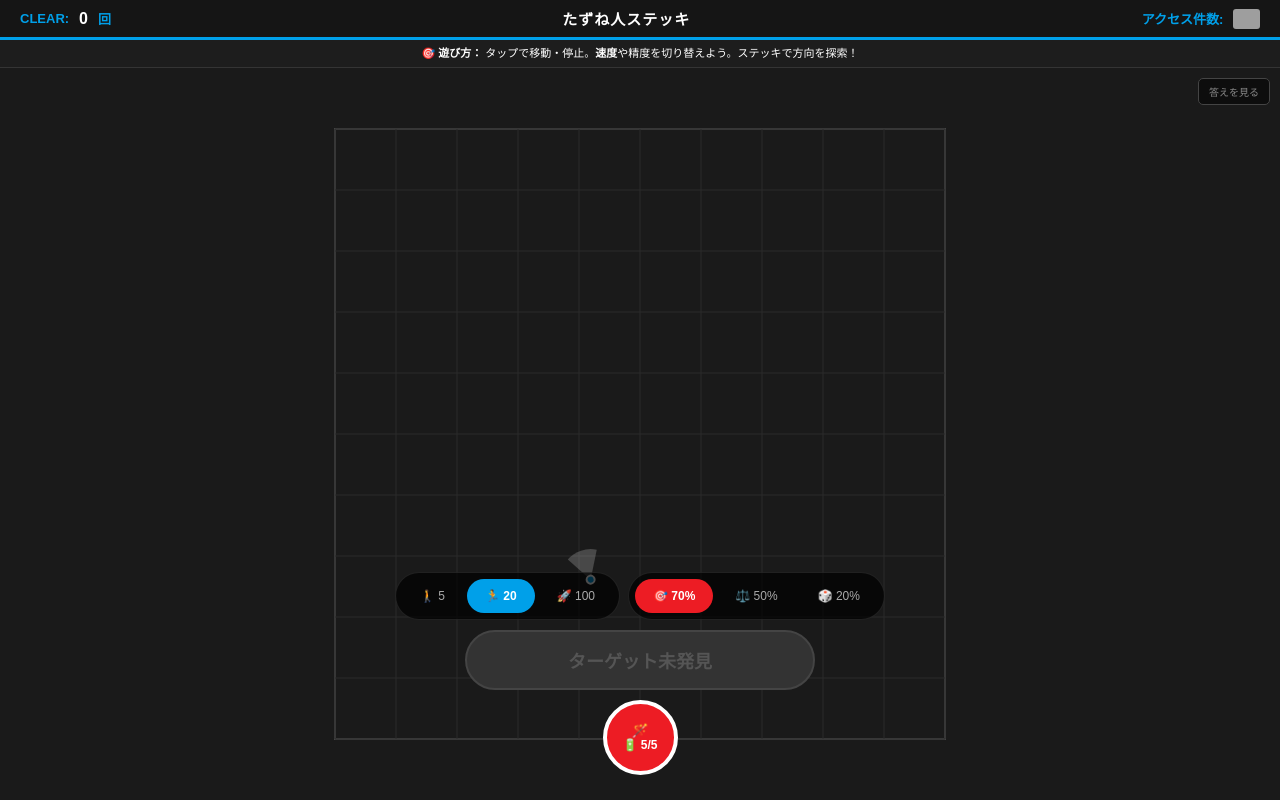
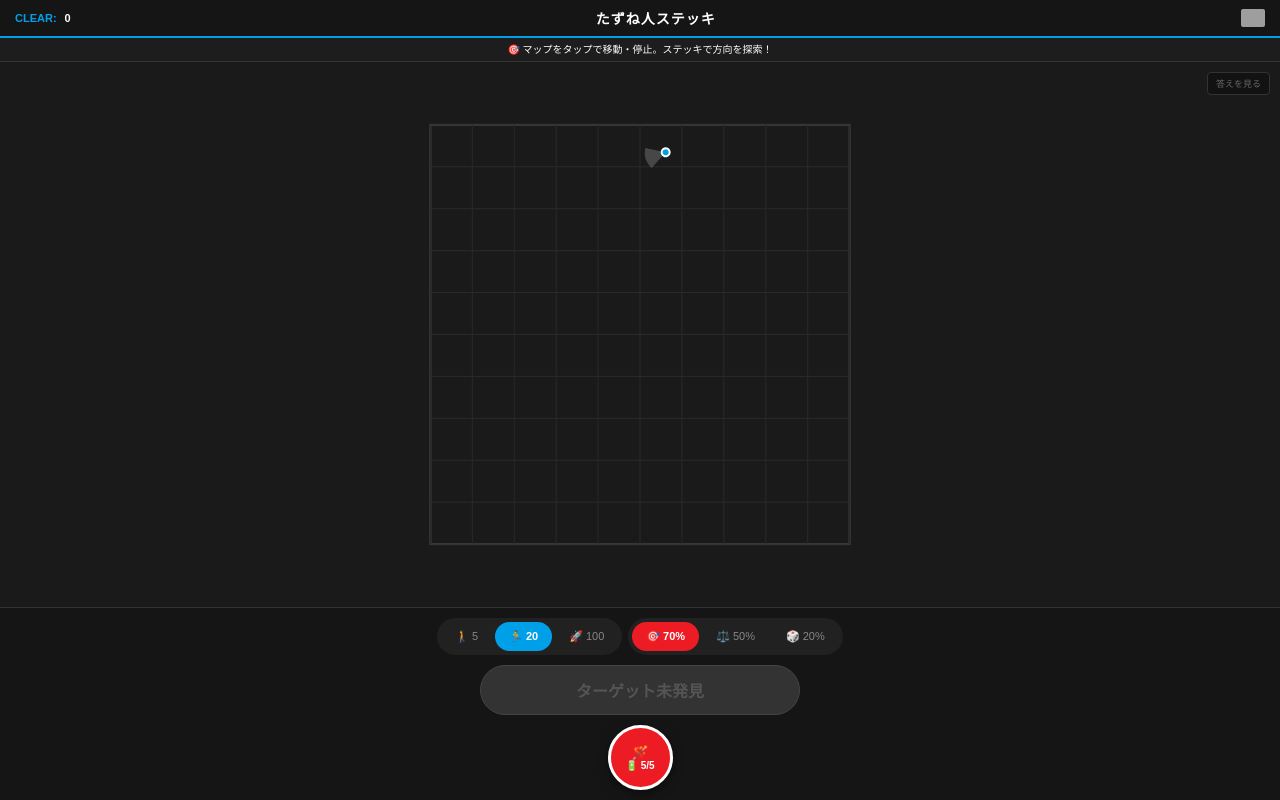
Before and after one commit to sorano-akari/finding_wand, a plain HTML site: page index.html in a window 1280 px wide. Drawn offline with Linux system fonts and the light colour scheme; grey boxes are pictures that could not be loaded.

Commit message:
サイズ調整

```diff
--- a/index.html
+++ b/index.html
@@ -2,7 +2,7 @@
 <html lang="ja">
 <head>
     <meta charset="UTF-8">
-    <meta name="viewport" content="width=device-width, initial-scale=1.0, maximum-scale=1.0, user-scalable=no">
+    <meta name="viewport" content="width=device-width, initial-scale=1.0, maximum-scale=1.0, user-scalable=no, viewport-fit=cover">
     <title>たずね人ステッキ・シミュレーター</title>
     <style>
         :root {
@@ -12,9 +12,10 @@
             --ui-dark: #1e1e1e;
         }
 
+        /* 100dvh を使用してモバイルブラウザのツールバーに対応 */
         body {
             margin: 0;
-            height: 100vh;
+            height: 100dvh;
             display: flex;
             flex-direction: column;
             background: var(--bg-dark);
@@ -29,9 +30,8 @@
 
         .top-bar {
             background: #151515;
-            padding: 8px 20px;
-            border-bottom: 3px solid var(--dora-blue);
-            color: white;
+            padding: 8px 15px;
+            border-bottom: 2px solid var(--dora-blue);
             display: flex;
             justify-content: space-between;
             align-items: center;
@@ -40,86 +40,121 @@
         .visitor-box {
             display: flex;
             align-items: center;
-            gap: 10px;
-            font-size: 13px;
+            gap: 8px;
+            font-size: 11px;
             font-weight: bold;
             color: var(--dora-blue);
         }
-        .visitor-box img { height: 20px; border-radius: 3px; }
+        .visitor-box img { height: 18px; border-radius: 2px; }
 
         #guide-text {
             background: rgba(30, 30, 30, 0.9);
-            padding: 6px;
-            font-size: 11px;
+            padding: 5px;
+            font-size: 10px;
             text-align: center;
-            line-height: 1.4;
+            line-height: 1.3;
             border-bottom: 1px solid rgba(255,255,255,0.1);
         }
 
-        /* 【修正】ここがマップの表示領域 */
+        /* マップエリア：はみ出しを許容しない */
         main {
             flex-grow: 1;
             position: relative;
             overflow: hidden;
-            width: 100%;
+            background: #1a1a1a;
         }
-        canvas { display: block; width: 100%; height: 100%; }
+        canvas { display: block; }
 
-        #floating-ui {
-            position: absolute;
-            inset: 0;
-            pointer-events: none;
-            display: flex;
-            flex-direction: column;
-        }
-
-        .bottom-controls {
-            margin-top: auto;
-            padding: 15px;
+        /* 操作パネル：画面下部に固定（flexの要素として配置） */
+        footer {
+            flex-shrink: 0;
+            background: #151515;
+            padding: 10px 10px calc(10px + env(safe-area-inset-bottom));
+            border-top: 1px solid #333;
             display: flex;
             flex-direction: column;
             align-items: center;
             gap: 10px;
-            padding-bottom: 25px;
+            z-index: 20;
         }
-        .btns-row { display: flex; gap: 8px; pointer-events: auto; }
 
-        .speed-btns, .acc-btns { display: flex; gap: 4px; background: rgba(0,0,0,0.7); padding: 6px; border-radius: 40px; border: 1px solid rgba(255,255,255,0.1); }
-        .speed-btns button, .acc-btns button { padding: 10px 18px; border: none; background: transparent; border-radius: 30px; font-size: 12px; color: #aaa; cursor: pointer; }
+        .btns-row { display: flex; gap: 6px; }
+
+        .speed-btns, .acc-btns {
+            display: flex;
+            gap: 3px;
+            background: rgba(255,255,255,0.05);
+            padding: 4px;
+            border-radius: 30px;
+        }
+        .speed-btns button, .acc-btns button {
+            padding: 8px 14px;
+            border: none;
+            background: transparent;
+            border-radius: 20px;
+            font-size: 11px;
+            color: #888;
+            cursor: pointer;
+        }
         .speed-btns button.active, .acc-btns button.active { background: var(--dora-blue); color: white; font-weight: bold; }
         .acc-btns button.active { background: var(--dora-red); }
 
-        #find-btn { width: 90%; max-width: 350px; padding: 15px; font-size: 18px; font-weight: bold; border-radius: 40px; background: #333; color: #555; border: 2px solid #444; pointer-events: auto; }
-        #find-btn.lit { background: var(--dora-red); color: white; border: 2px solid white; box-shadow: 0 0 25px var(--dora-red); animation: glow 0.6s infinite alternate; }
+        #find-btn {
+            width: 100%;
+            max-width: 320px;
+            padding: 12px;
+            font-size: 16px;
+            font-weight: bold;
+            border-radius: 30px;
+            background: #333;
+            color: #555;
+            border: 1px solid #444;
+        }
+        #find-btn.lit { background: var(--dora-red); color: white; border: 1px solid white; box-shadow: 0 0 20px var(--dora-red); animation: glow 0.6s infinite alternate; }
 
-        #stick-btn { width: 75px; height: 75px; border-radius: 50%; background: var(--dora-red); border: 4px solid white; color: white; font-weight: bold; display: flex; flex-direction: column; align-items: center; justify-content: center; cursor: pointer; pointer-events: auto; }
-        #reset-btn { width: 90%; max-width: 350px; padding: 18px; font-size: 20px; font-weight: bold; border-radius: 40px; background: gold; color: black; border: 2px solid white; cursor: pointer; display: none; pointer-events: auto; }
+        #stick-btn {
+            width: 65px;
+            height: 65px;
+            border-radius: 50%;
+            background: var(--dora-red);
+            border: 3px solid white;
+            color: white;
+            font-weight: bold;
+            display: flex;
+            flex-direction: column;
+            align-items: center;
+            justify-content: center;
+            cursor: pointer;
+            box-shadow: 0 3px 10px rgba(0,0,0,0.5);
+        }
+
+        #reset-btn { width: 100%; max-width: 320px; padding: 12px; font-size: 18px; font-weight: bold; border-radius: 30px; background: gold; color: black; border: 1px solid white; cursor: pointer; display: none; }
 
         @keyframes glow { from { opacity: 0.8; } to { opacity: 1; transform: scale(1.02); } }
-        #cheat-btn { position: absolute; top: 10px; right: 10px; font-size: 10px; color: #888; background: rgba(0,0,0,0.5); border: 1px solid #444; padding: 5px 10px; border-radius: 5px; cursor: pointer; pointer-events: auto; }
+        #cheat-btn { position: absolute; top: 10px; right: 10px; font-size: 9px; color: #666; background: rgba(0,0,0,0.3); border: 1px solid #333; padding: 4px 8px; border-radius: 4px; cursor: pointer; pointer-events: auto; }
     </style>
 </head>
 <body>
 
 <header>
     <div class="top-bar">
-        <div class="visitor-box">CLEAR: <span id="clear-count" style="color:white; font-size:16px;">0</span> 回</div>
-        <div style="font-weight: bold; font-size: 15px; letter-spacing: 1px;">たずね人ステッキ</div>
+        <div class="visitor-box">CLEAR: <span id="clear-count" style="color:white;">0</span></div>
+        <div style="font-weight: bold; font-size: 14px; letter-spacing: 1px;">たずね人ステッキ</div>
         <div class="visitor-box">
-            アクセス件数:
             <img src="https://hits.dwyl.com/sorano-akari/finding_wand.svg?style=flat-square&color=00A0E9" alt="hits">
         </div>
     </div>
     <div id="guide-text">
-        🎯 <b>遊び方：</b> タップで移動・停止。<b>速度</b>や精度を切り替えよう。ステッキで方向を探索！
+        🎯 マップをタップで移動・停止。ステッキで方向を探索！
     </div>
 </header>
 
 <main id="container">
     <canvas id="gameCanvas"></canvas>
-    <div id="floating-ui">
     <button id="cheat-btn" onclick="cheatMode = !cheatMode">答えを見る</button>
-        <div class="bottom-controls">
+</main>
+
+<footer>
     <div class="btns-row">
         <div class="speed-btns">
             <button id="sp-5" onclick="setSpeed(5)">🚶 5</button>
@@ -134,10 +169,8 @@
     </div>
     <button id="find-btn" onclick="attemptClear()">ターゲット未発見</button>
     <button id="reset-btn" onclick="resetGame()">🌟 もう一度探す 🌟</button>
-            <button id="stick-btn" onclick="useStick()">🪄<span id="battery" style="font-size:12px">🔋 5/5</span></button>
-        </div>
-    </div>
-</main>
+    <button id="stick-btn" onclick="useStick()">🪄<span id="battery" style="font-size:10px">🔋 5/5</span></button>
+</footer>
 
 <script data-goatcounter="https://sorano-akari-academy.goatcounter.com/count" async src="//gc.zgo.at/count.js"></script>
 
@@ -152,8 +185,6 @@
     let precisionZ = 1.04;
 
     function init() {
-        // 【重要】ブラウザの描画準備が整ってからリサイズを実行
-        requestAnimationFrame(() => {
         resize();
         player.x = Math.random() * WORLD_SIZE; player.y = Math.random() * WORLD_SIZE;
         target.x = Math.random() * WORLD_SIZE; target.y = Math.random() * WORLD_SIZE;
@@ -161,7 +192,6 @@
         piconTimer = 180;
         clearImage = new Image(); clearImage.src = 'clear.png';
         if(!window.loopStarted) { requestAnimationFrame(loop); window.loopStarted = true; }
-        });
     }
 
     function setSpeed(s) { if(isSlowMo) return; currentSpeed = s; document.querySelectorAll('.speed-btns button').forEach(b => b.classList.remove('active')); document.getElementById('sp-'+s).classList.add('active'); }
@@ -206,7 +236,6 @@
             document.getElementById('find-btn').style.display = "none";
             document.getElementById('reset-btn').style.display = "block";
             document.getElementById('stick-btn').style.display = "none";
-            document.getElementById('guide-text').style.display = "none";
         }
     }
 
@@ -217,18 +246,23 @@
         document.getElementById('find-btn').style.display = "block"; document.getElementById('find-btn').innerText = "ターゲット未発見";
         document.getElementById('find-btn').classList.remove('lit');
         document.getElementById('reset-btn').style.display = "none";
-        document.getElementById('guide-text').style.display = "block";
         init();
     }
 
     function draw() {
         ctx.fillStyle = "#1a1a1a"; ctx.fillRect(0,0,canvas.width,canvas.height);
         ctx.save();
-        ctx.translate(canvas.width/2, canvas.height/2); ctx.scale(scale, scale); ctx.translate(-WORLD_SIZE/2, -WORLD_SIZE/2);
+        // マップの中央配置
+        ctx.translate(canvas.width/2, canvas.height/2);
+        ctx.scale(scale, scale);
+        ctx.translate(-WORLD_SIZE/2, -WORLD_SIZE/2);
 
         ctx.strokeStyle = "#444"; ctx.lineWidth = 2/scale; ctx.strokeRect(0, 0, WORLD_SIZE, WORLD_SIZE);
         ctx.strokeStyle = "#2a2a2a"; ctx.lineWidth = 1/scale;
-        for(let i=0; i<=WORLD_SIZE; i+=100) { ctx.beginPath(); ctx.moveTo(i, 0); ctx.lineTo(i, WORLD_SIZE); ctx.stroke(); ctx.beginPath(); ctx.moveTo(0, i); ctx.lineTo(WORLD_SIZE, i); ctx.stroke(); }
+        for(let i=0; i<=WORLD_SIZE; i+=100) {
+            ctx.beginPath(); ctx.moveTo(i, 0); ctx.lineTo(i, WORLD_SIZE); ctx.stroke();
+            ctx.beginPath(); ctx.moveTo(0, i); ctx.lineTo(WORLD_SIZE, i); ctx.stroke();
+        }
 
         if(lastLog) {
             ctx.save(); ctx.translate(lastLog.x, lastLog.y); ctx.rotate(lastLog.angle);
@@ -254,23 +288,24 @@
         if (target.found) {
             ctx.fillStyle = "rgba(0,0,0,0.85)"; ctx.fillRect(0,0,canvas.width,canvas.height);
             if (clearImage && clearImage.complete) {
-                const s = Math.min(canvas.width/clearImage.width, canvas.height/clearImage.height)*0.55;
+                const s = Math.min(canvas.width/clearImage.width, canvas.height/clearImage.height)*0.5;
                 const iw = clearImage.width*s, ih = clearImage.height*s;
-                ctx.drawImage(clearImage, (canvas.width-iw)/2, (canvas.height-ih)/2 - 100, iw, ih);
+                ctx.drawImage(clearImage, (canvas.width-iw)/2, (canvas.height-ih)/2 - 80, iw, ih);
             }
-            ctx.fillStyle = "gold"; ctx.font = "bold 18px sans-serif"; ctx.textAlign = "center";
-            ctx.fillText("2回のステッキ使用でほぼ100％の確率で見つけられる方法があるよ！", canvas.width/2, canvas.height*0.75);
-            ctx.fillText("考えてみよう！", canvas.width/2, canvas.height*0.75 + 30);
+            ctx.fillStyle = "gold"; ctx.font = "bold 16px sans-serif"; ctx.textAlign = "center";
+            ctx.fillText("2回のステッキ使用でほぼ100％の確率で見つけられる方法があるよ！", canvas.width/2, canvas.height*0.8);
+            ctx.fillText("考えてみよう！", canvas.width/2, canvas.height*0.8 + 25);
         }
     }
 
     function normalizeAngle(a) { while(a < -Math.PI) a += Math.PI*2; while(a > Math.PI) a -= Math.PI*2; return a; }
 
-    // 【修正】余白を多めに(1.2)とり、PCでも確実に収まるように
     function resize() {
+        // コンテナのサイズに厳密に合わせる
         canvas.width = container.clientWidth;
         canvas.height = container.clientHeight;
-        scale = Math.min(canvas.width, canvas.height) / (WORLD_SIZE * 1.2);
+        // 歪みを防ぐため、最小辺を基準にスケールを決定（1.3倍の余白）
+        scale = Math.min(canvas.width, canvas.height) / (WORLD_SIZE * 1.3);
     }
 
     canvas.addEventListener('pointerdown', (e) => {
```
Lines whose indentation alone changed are shown as unchanged.
